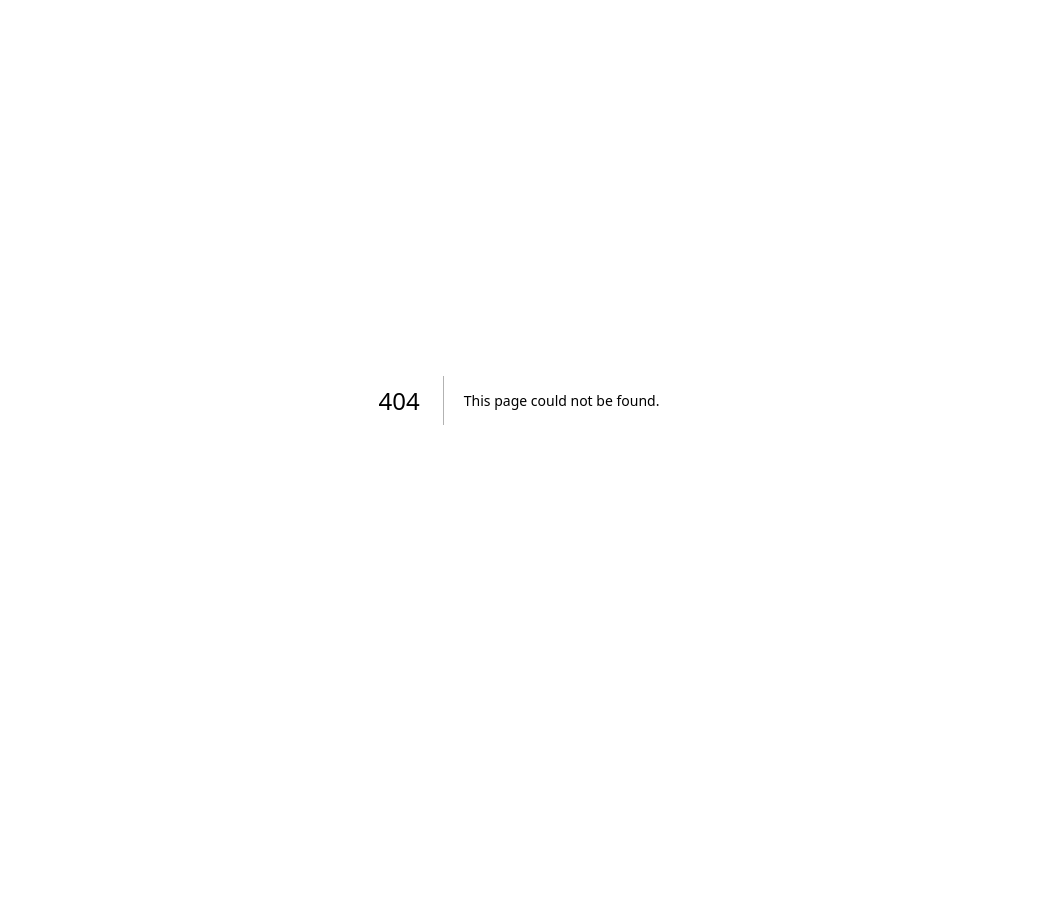
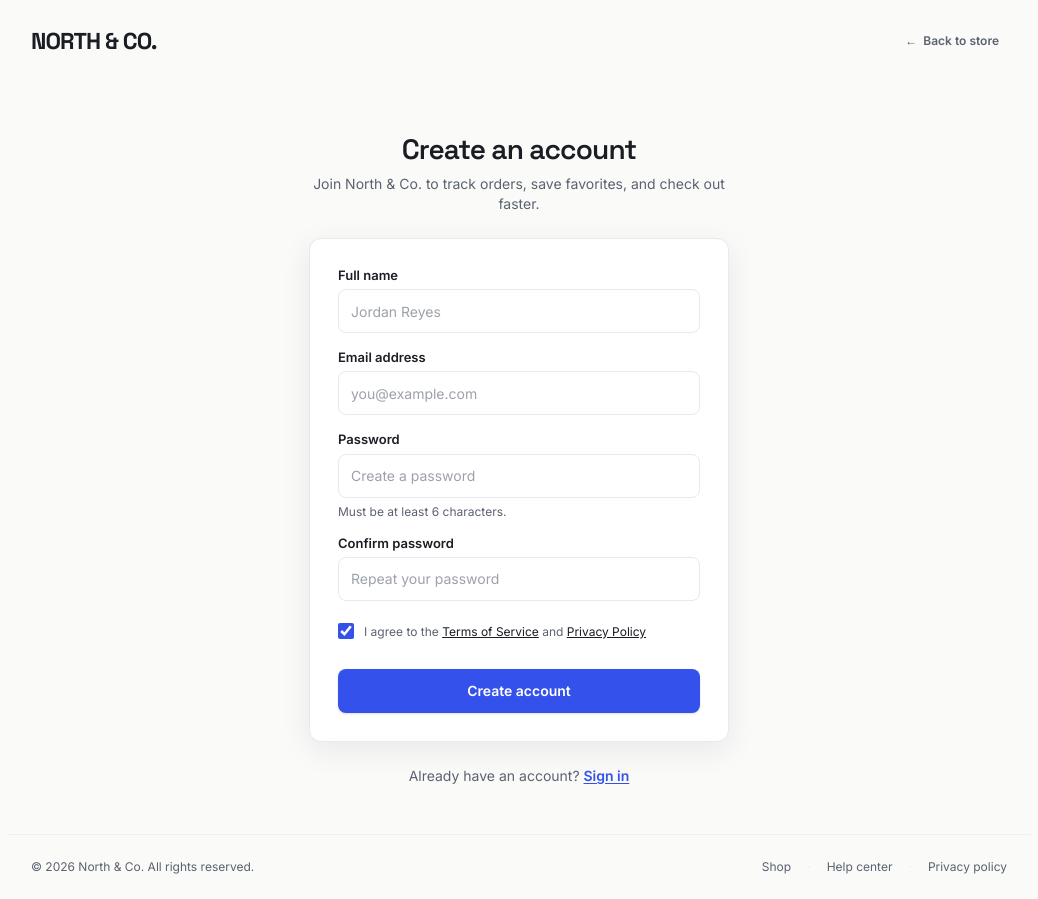
Before and after one commit to nelsonfrank/ecommerce-site-manpower, a Next.js app in the folder client/: page /register in a window 1280 px wide. Before the commit this address had no page. Shown: the whole page, without its empty margins (121-1159 px from the left). Before the commit the page ends 800 px from the top, so only its background shows below. Built offline with nearby package versions, Linux system fonts and the light colour scheme.

Commit message:
feat(auth): implement register page with account creation

```diff
--- /dev/null
+++ b/client/app/(auth)/register/page.tsx
@@ -0,0 +1,190 @@
+"use client";
+
+import * as React from "react";
+import Link from "next/link";
+import { useRouter } from "next/navigation";
+import { useStore } from "@/lib/store";
+import { Button } from "@/components/ui/Button";
+import { Input } from "@/components/ui/Input";
+import { Checkbox } from "@/components/ui/Checkbox";
+import { FormField } from "@/components/molecules/FormField";
+
+export default function RegisterPage() {
+  const router = useRouter();
+  const setAuth = useStore((state) => state.setAuth);
+  const showToast = useStore((state) => state.showToast);
+
+  const [fullName, setFullName] = React.useState("");
+  const [email, setEmail] = React.useState("");
+  const [password, setPassword] = React.useState("");
+  const [confirmPassword, setConfirmPassword] = React.useState("");
+  const [agreedToTerms, setAgreedToTerms] = React.useState(true);
+  const [isLoading, setIsLoading] = React.useState(false);
+  const [errorMessage, setErrorMessage] = React.useState("");
+
+  const handleSubmit = (e: React.FormEvent) => {
+    e.preventDefault();
+    setErrorMessage("");
+
+    if (!fullName.trim()) {
+      setErrorMessage("Please enter your full name.");
+      return;
+    }
+    if (!email.trim() || !email.includes("@")) {
+      setErrorMessage("Please provide a valid email address.");
+      return;
+    }
+    if (password.length < 6) {
+      setErrorMessage("Password must be at least 6 characters long.");
+      return;
+    }
+    if (password !== confirmPassword) {
+      setErrorMessage("Passwords do not match. Please re-enter.");
+      return;
+    }
+    if (!agreedToTerms) {
+      setErrorMessage("Please accept the terms and conditions to continue.");
+      return;
+    }
+
+    setIsLoading(true);
+
+    setTimeout(() => {
+      setIsLoading(false);
+      setAuth(
+        {
+          id: `u_${Date.now()}`,
+          fullName: fullName.trim(),
+          email: email.trim(),
+        },
+        "jwt-access-token-registered"
+      );
+
+      showToast({
+        message: `Welcome to North & Co., ${fullName.split(" ")[0]}!`,
+      });
+
+      router.push("/account");
+    }, 600);
+  };
+
+  return (
+    <div className="space-y-6">
+      {/* Page Title */}
+      <div className="text-center space-y-1.5">
+        <h1 className="font-display font-semibold text-2xl sm:text-[28px] tracking-[-0.03em] text-ink">
+          Create an account
+        </h1>
+        <p className="font-sans text-sm text-slate">
+          Join North & Co. to track orders, save favorites, and check out faster.
+        </p>
+      </div>
+
+      {/* Main Card */}
+      <div className="rounded-md border border-mist bg-surface p-6 sm:p-7 shadow-card">
+        <form onSubmit={handleSubmit} className="space-y-4">
+          {errorMessage && (
+            <div
+              className="rounded-sm bg-error-bg text-error p-3 text-xs font-semibold leading-relaxed"
+              role="alert"
+            >
+              {errorMessage}
+            </div>
+          )}
+
+          <FormField label="Full name" htmlFor="register-name">
+            <Input
+              id="register-name"
+              type="text"
+              placeholder="Jordan Reyes"
+              value={fullName}
+              onChange={(e) => setFullName(e.target.value)}
+              required
+              autoComplete="name"
+            />
+          </FormField>
+
+          <FormField label="Email address" htmlFor="register-email">
+            <Input
+              id="register-email"
+              type="email"
+              placeholder="you@example.com"
+              value={email}
+              onChange={(e) => setEmail(e.target.value)}
+              required
+              autoComplete="email"
+            />
+          </FormField>
+
+          <FormField
+            label="Password"
+            htmlFor="register-password"
+            hint="Must be at least 6 characters."
+          >
+            <Input
+              id="register-password"
+              type="password"
+              placeholder="Create a password"
+              value={password}
+              onChange={(e) => setPassword(e.target.value)}
+              required
+              autoComplete="new-password"
+            />
+          </FormField>
+
+          <FormField label="Confirm password" htmlFor="register-confirm">
+            <Input
+              id="register-confirm"
+              type="password"
+              placeholder="Repeat your password"
+              value={confirmPassword}
+              onChange={(e) => setConfirmPassword(e.target.value)}
+              required
+              autoComplete="new-password"
+            />
+          </FormField>
+
+          <div className="pt-1">
+            <Checkbox
+              checked={agreedToTerms}
+              onChange={(e) => setAgreedToTerms(e.target.checked)}
+              label={
+                <span className="text-xs text-slate">
+                  I agree to the{" "}
+                  <Link href="/" className="underline text-ink hover:text-action">
+                    Terms of Service
+                  </Link>{" "}
+                  and{" "}
+                  <Link href="/" className="underline text-ink hover:text-action">
+                    Privacy Policy
+                  </Link>
+                </span>
+              }
+            />
+          </div>
+
+          <div className="pt-2">
+            <Button
+              type="submit"
+              fullWidth
+              disabled={isLoading}
+            >
+              {isLoading ? "Creating account…" : "Create account"}
+            </Button>
+          </div>
+        </form>
+      </div>
+
+      {/* Footer Sign-in Link */}
+      <p className="text-center text-sm text-slate">
+        Already have an account?{" "}
+        <Link
+          href="/login"
+          className="font-semibold text-action hover:text-action-hover underline underline-offset-2 transition-colors"
+        >
+          Sign in
+        </Link>
+      </p>
+    </div>
+  );
+}
```
